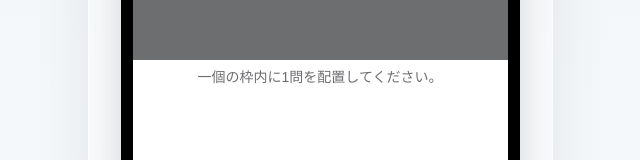
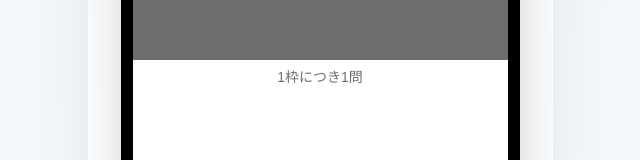
Before and after one commit to yiiwii/suunabi-camera-review-handoff, a React (Vite) app: page / in a window 1280 px wide. Shown: the part 576-736 px from the top of the page, without its empty margins (320-960 px from the left). Built offline with nearby package versions, Linux system fonts and the light colour scheme.

Commit message:
Unify helper hint copy

```diff
--- a/src/components/CameraReviewScreen.tsx
+++ b/src/components/CameraReviewScreen.tsx
@@ -506,7 +506,7 @@ export function CameraReviewScreen({ showHitAreas }: { showHitAreas: boolean })
       <div className="absolute inset-x-0 bottom-0 bg-white px-[20px]" style={{ top: CAMERA_H, paddingBottom: IOS_SAFE_AREA_BOTTOM + 10 }}>
         <div className="absolute left-[20px] right-[20px] top-[10px]">
           <p className="truncate font-['Hiragino_Sans',sans-serif] text-[14px] leading-none text-center" style={{ color: 'rgba(13,14,18,0.6)' }}>
-            {isSingle ? '一個の枠内に1問を配置してください。' : '枠の大きさを調整してください。'}
+            {'1枠につき1問'}
           </p>
         </div>
 
```
